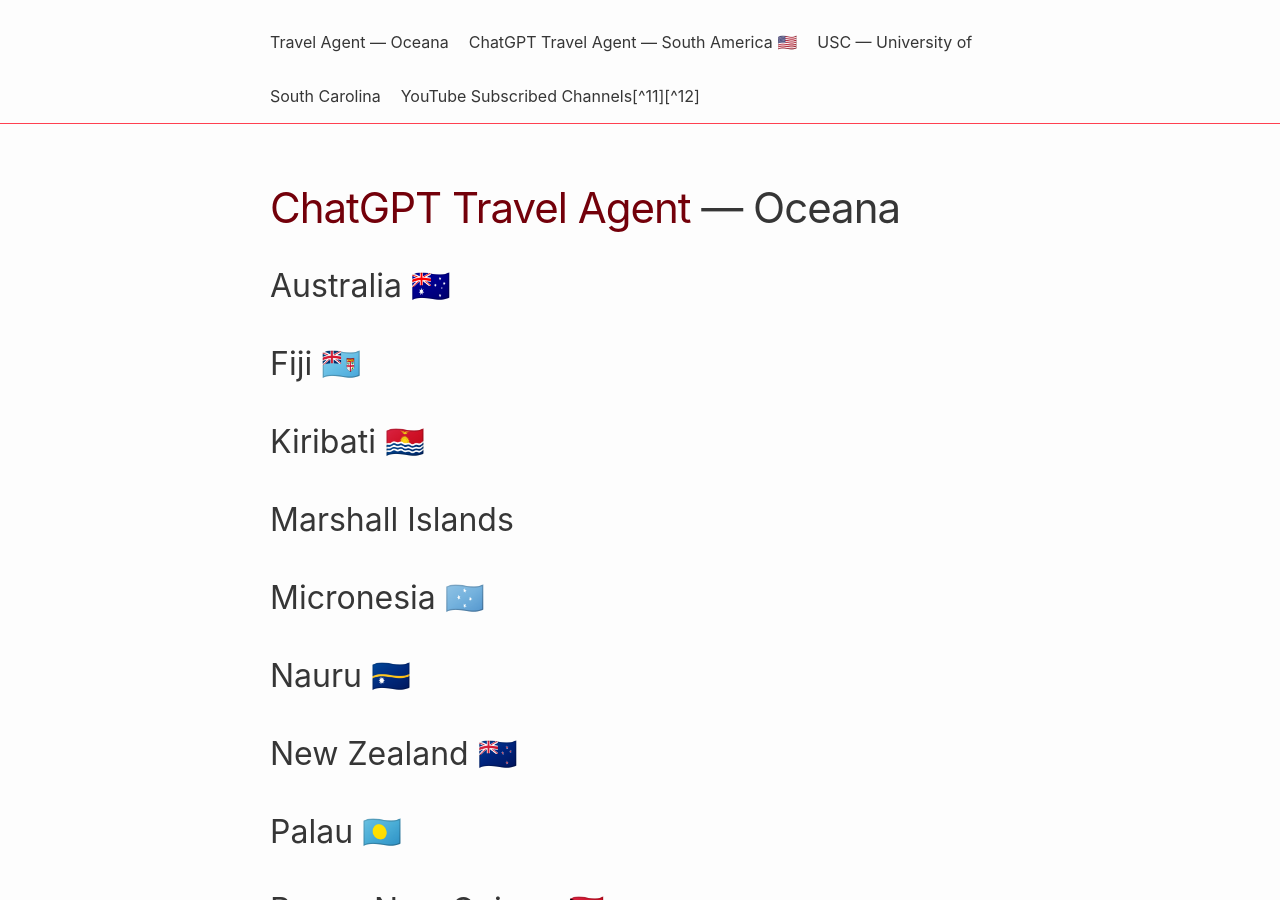
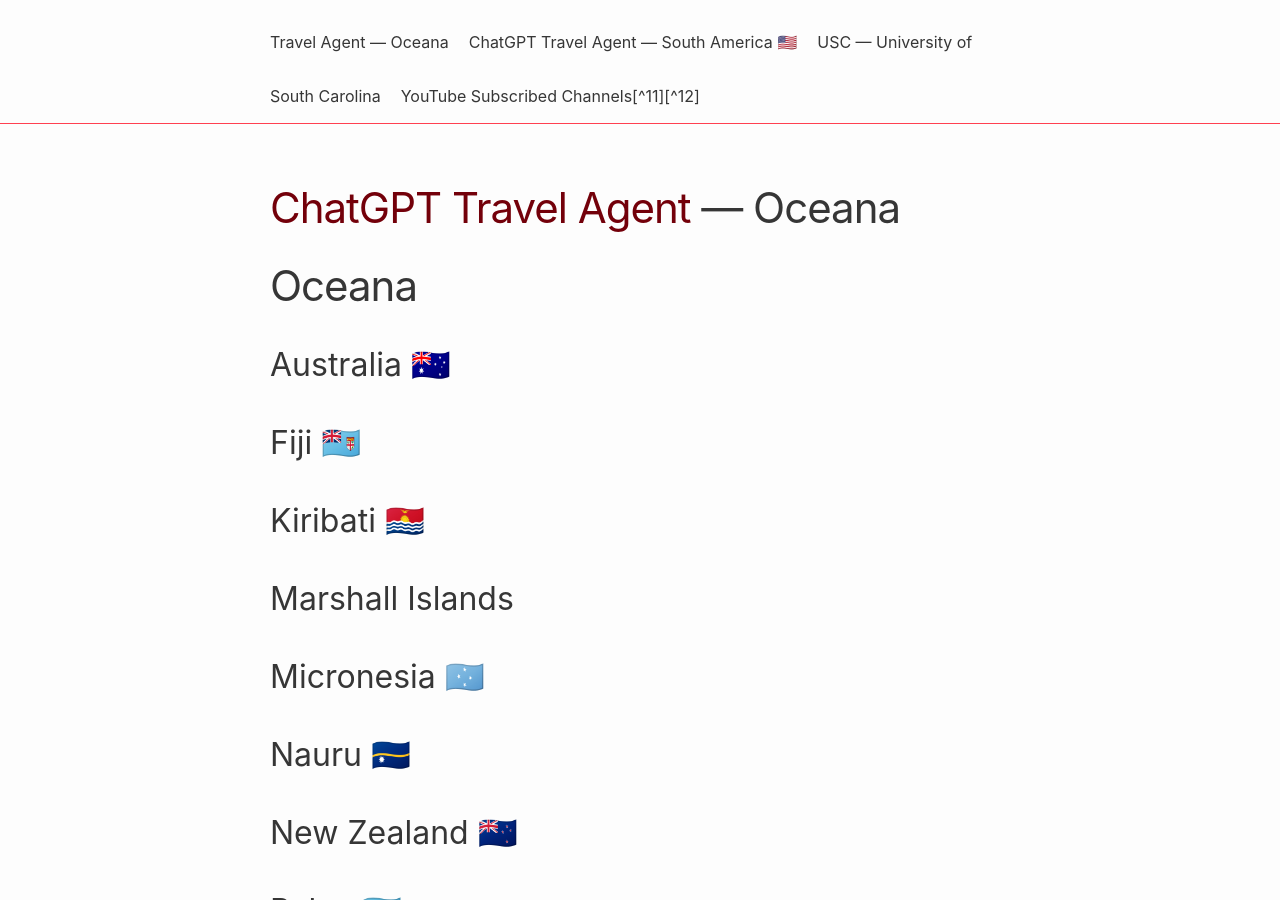
Before and after one commit to RalphHightower/RalphHightower, a Jekyll site: the page built from TravelAgentChatGPT/TravelAgentOceanaChatGPT.md, in a window 1280 px wide and 900 px high, scrolled down 1016 px. Built offline with Jekyll 4.4.1, drawn with Linux system fonts in a browser that asks for light colours; our own code applies the rules of GitHub Pages for plain Markdown files.

Commit message:
[docs](doc): add Oceana H1

```diff
--- a/TravelAgentChatGPT/TravelAgentOceanaChatGPT.md
+++ b/TravelAgentChatGPT/TravelAgentOceanaChatGPT.md
@@ -1,4 +1,5 @@
 # [ChatGPT Travel Agent](https://chat.openai.com/) — Oceana
+# Oceana
 ## Australia 🇦🇺
 ## Fiji 🇫🇯
 ## Kiribati 🇰🇮
```
